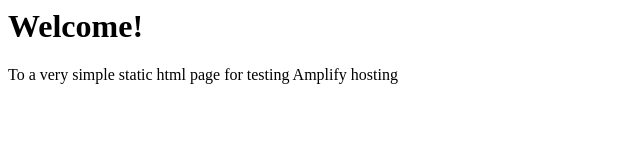
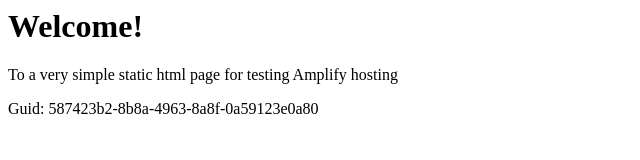
Before and after one commit to aws-aemilia-gru/Github-PR-Commit-Integration-Test-DoNotTouch-Gith-P5X5MO5I-v1-preprod-sa-east-1, a website: page src/index.html in a window 1280 px wide. Shown: the whole page, without its empty margins (0-640 px from the left). Drawn offline with Linux system fonts and the light colour scheme.

Commit message:
commit from integ tests

```diff
--- a/src/index.html
+++ b/src/index.html
@@ -1,3 +1,5 @@
+
+
 <html lang="en">
 
 <head>
@@ -10,6 +12,6 @@
 <body>
     <h1>Welcome!</h1>
     <p>To a very simple static html page for testing Amplify hosting</p>
-</body>
+    <p>Guid: 587423b2-8b8a-4963-8a8f-0a59123e0a80</p></body>
 
 </html>
```
